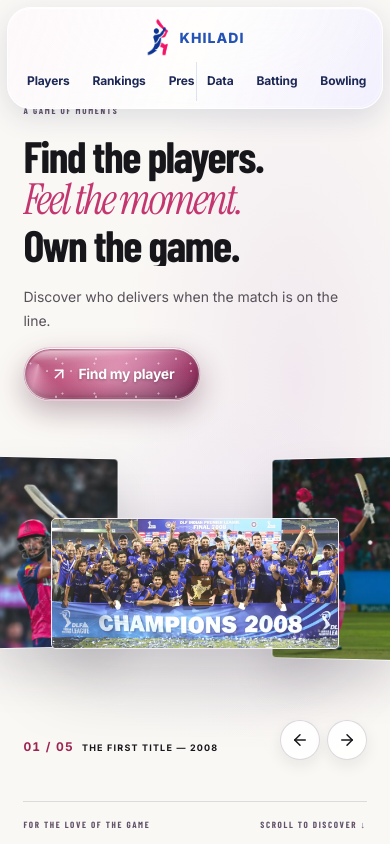
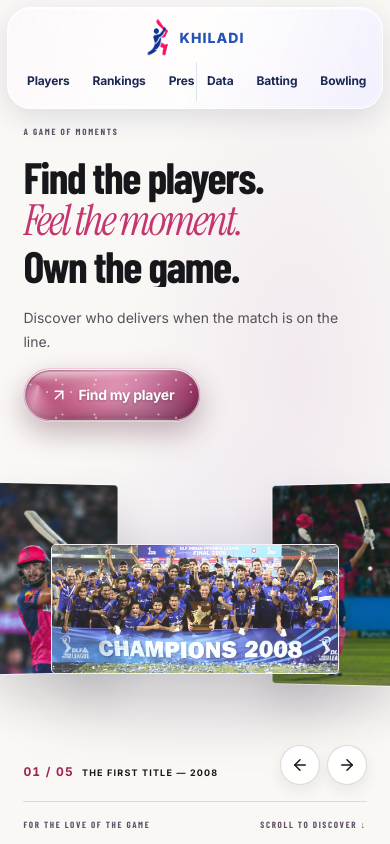
Before and after one commit to harshjha15335/KHILADI, a React (Vite) app in the folder khiladi/frontend/: page / in a window 390 px wide. Shown: the top 844 px of the page. Built offline with nearby package versions, Linux system fonts and the light colour scheme.

Commit message:
fix(mobile): reveal eyebrow above gallery and enable horizontal touch traversal

```diff
--- a/khiladi/frontend/src/components/cinematic-memory-ribbon.css
+++ b/khiladi/frontend/src/components/cinematic-memory-ribbon.css
@@ -213,7 +213,7 @@
     overflow: hidden;
   }
   .cinematic-home .hero-copy {
-    top: 104px !important;
+    top: 125px !important;
     left: 6% !important;
     width: 88% !important;
     max-width: 88% !important;
@@ -232,7 +232,7 @@
     margin-bottom: 15px;
   }
   .memory-ribbon {
-    top: 46%;
+    top: 49%;
     left: 0;
     right: 0;
     width: 100%;
@@ -242,7 +242,7 @@
   }
   .memory-ribbon__canvas { display: none !important; }
   .memory-ribbon__fallback,
-  .memory-ribbon__fallback.is-hidden { opacity: 1 !important; }
+  .memory-ribbon__fallback.is-hidden { opacity: 1 !important; pointer-events: auto; touch-action: pan-y; }
   .memory-ribbon__still { top: 17%; height: auto; width: 37%; border-radius: 5px; }
   .memory-ribbon__still--0 { left: -5%; }
   .memory-ribbon__still--1 { left: 13%; top: 35%; width: 74%; height: auto; }
@@ -254,7 +254,7 @@
 }
 @media (max-width: 375px) {
   .cinematic-home .hero-copy h1 { font-size: 42px !important; }
-  .memory-ribbon { top: 47%; }
+  .memory-ribbon { top: 50%; }
 }
 @media (prefers-reduced-motion: reduce) {
   .memory-ribbon__canvas { display: none !important; }
```
